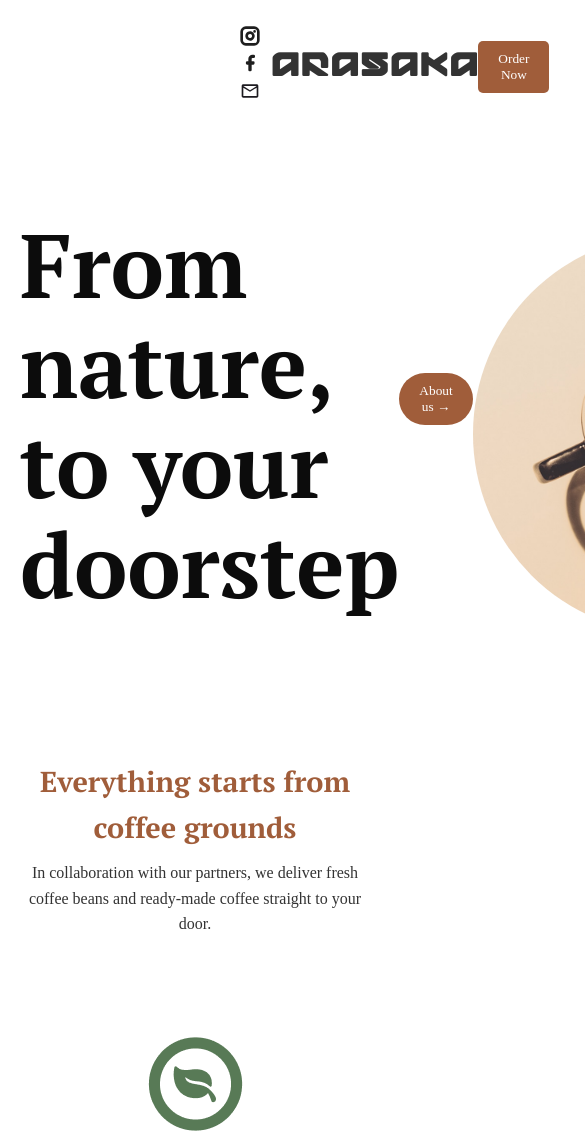
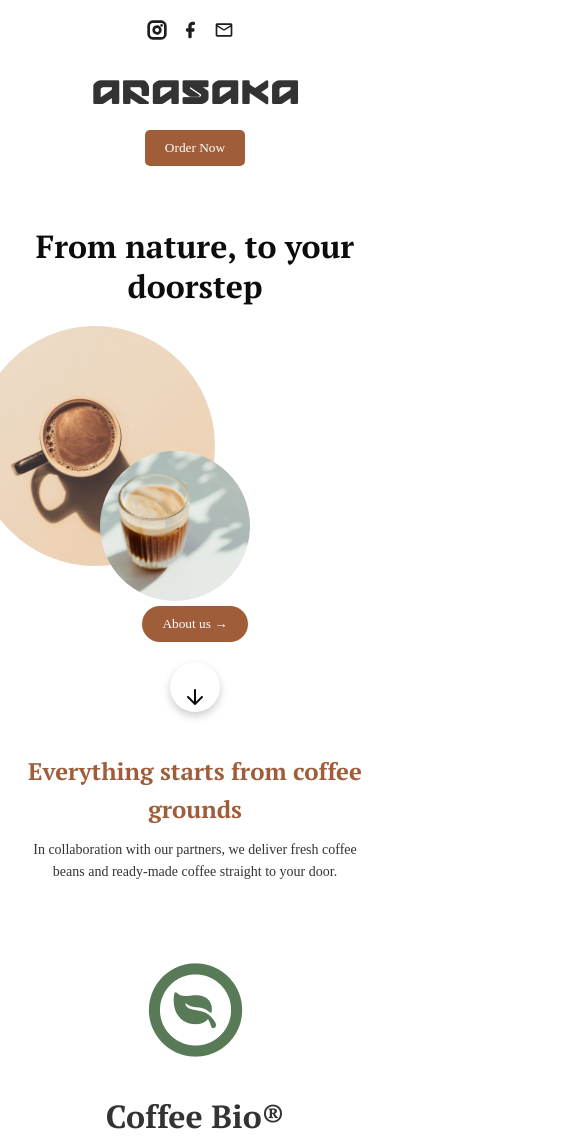
Before and after one commit to suleyman-qrs/eikon-frontend-students-imd1-exercice-landing-page, a plain HTML site: page index.html in a window 390 px wide. Shown: the top 1146 px of the page, 585 px wide, since content can reach past the window. Drawn offline with Linux system fonts and the light colour scheme; a web font is replaced by a local one.

Commit message:
added eve more stuff

```diff
--- a/index.html
+++ b/index.html
@@ -22,18 +22,18 @@
         </div>
     </header>
     <main>
-        <section class="hero">
+    <section class="hero">
             <h1>From nature, to your doorstep</h1>
-            <button class="about-us">About us →</button>
             <div class="hero-images">
                 <img src="/images/coffee1.png" alt="Coffee cup">
                 <img src="/images/coffee2.png" alt="Coffee cup">
             </div>
-            <div class="scroll-indicator">
-                <button class="scroll-button" aria-label="Scroll down">
-                    <img src="/images/Arrow down.png" alt="Scroll down">
-            </div>
         </section>
+        <button class="about-us">About us →</button>
+        <div class="scroll-indicator">
+            <button class="scroll-button" aria-label="Scroll down">
+                <img src="/images/Arrow down.png" alt="Scroll down">
+        </div>
         <section class="intro">
             <h2>Everything starts from coffee grounds</h2>
             <p>In collaboration with our partners, we deliver fresh coffee beans and ready-made coffee straight to your door.</p>
@@ -55,7 +55,7 @@
                     <img src="/images/impact.png" alt="Social impact">
                     <p>Made in Switzerland with a good social impact</p>
                 </div>
-                <div>
+                <div class="temperature">
                     <img src="/images/temp.png" alt="Temperature">
                     <p>59°F</p>
                 </div>
--- a/style.css
+++ b/style.css
@@ -70,20 +70,18 @@ body {
     font-family: "PT Serif";
     width: 600px;
     color: #0C0C0C;
-    font-family: "PT Serif";
     font-size: 90px;
     line-height: 100px;
 }
 
-.hero .about-us {
+.about-us {
     background-color: #a05d3a;
     color: #fff;
     border: none;
     padding: 10px 20px;
     border-radius: 40px;
     cursor: pointer;
-    margin-bottom: 40px;
-    margin-top: 10px;
+    margin-left: 50px;
 }
 
 .hero-images {
@@ -100,6 +98,7 @@ body {
     border-radius: 100%;
     object-fit: cover;
     position: relative;
+    margin-right: 200px;
 }
 
 .hero-images img:first-child {
@@ -113,9 +112,38 @@ body {
     z-index: 2;
 }
 
+.scroll-indicator {
+    display: flex;
+    justify-content: center;
+    align-items: center;
+    margin-top: 40px;
+}
+.scroll-button {
+    background-color: #fff;
+    border: none;
+    border-radius: 50%;
+    width: 60px;
+    height: 60px;
+    display: flex;
+    justify-content: center;
+    align-items: center;
+    box-shadow: 0 4px 8px rgba(0, 0, 0, 0.2);
+    cursor: pointer;
+}
+
 .scroll-indicator img {
-    margin-top: 20px;
-    width: 30px;
+    width: 24px;
+    height: auto;
+    animation: bounce 2s infinite;
+}
+
+@keyframes bounce {
+    0%, 100% {
+        transform: translateY(0);
+    }
+    50% {
+        transform: translateY(10px); /* Adjust bounce height */
+    }
 }
 
 /* Intro Section */
@@ -151,7 +179,7 @@ body {
 }
 
 .features-grid div {
-        display: flex;
+    display: flex;
     flex-direction: column;
     align-items: center;
     justify-content: center;
@@ -164,6 +192,8 @@ body {
     height: 50px;
     margin-bottom: 10px;
 }
+
+
 
 .discover-more {
     background-color: #a05d3a;
@@ -260,3 +290,134 @@ body {
     width: 40px;
     margin: 0 5px;
 }
+
+
+
+@media (max-width: 768px) {
+    body {
+        font-size: 14px;
+    }
+
+    /* Header */
+    .header-container {
+        flex-direction: column;
+        align-items: center;
+        margin-left: 0;
+        padding: 20px;
+    }
+
+    .header-container h1 {
+        margin-bottom: 10px;
+    }
+
+    .order-now {
+        margin-right: 0;
+    }
+
+    /* Hero Section */
+    .hero {
+        flex-direction: column;
+        text-align: center;
+        padding: 40px 20px;
+    }
+
+    .hero h1 {
+        font-size: 2rem;
+        line-height: 2.5rem;
+        width: 100%;
+    }
+
+    .about-us {
+        display: flex;
+        justify-content: center;
+        align-items: center;
+        margin: 20px 0;
+        padding: 10px 20px;
+        border-radius: 40px;
+        margin: 0 auto;
+    }
+
+    .hero-images {
+        flex-direction: column;
+        gap: 20px;
+        margin-top: 20px;
+    }
+
+    .hero-images img:first-child {
+        max-width: 240px;
+    }
+
+    .hero-images img:last-child {
+        transform: translate(80px, 80px);
+        max-width: 150px;
+        z-index: 2;
+
+    }
+
+    /* Scroll Indicator */
+    .scroll-indicator {
+        margin-top: 20px;
+    }
+
+    .scroll-button {
+        width: 50px;
+        height: 50px;
+    }
+
+    /* Intro Section */
+    .intro {
+        padding: 20px;
+    }
+
+    .intro h2 {
+        font-size: 1.5rem;
+    }
+
+    /* Features Section */
+    .features-grid {
+        grid-template-columns: 1fr;
+        gap: 20px;
+    }
+
+    .features-grid img {
+        width: 40px;
+        height: 40px;
+    }
+
+    /* Promo Section */
+    .promo {
+        padding: 20px;
+    }
+
+    .promo h2 {
+        font-size: 1.5rem;
+    }
+
+    .promo input {
+        width: 100%;
+    }
+
+    .promo form {
+        flex-direction: column;
+        gap: 10px;
+    }
+
+    /* Footer */
+    .footer-container {
+        padding: 20px;
+    }
+
+    .footer-links {
+        flex-direction: column;
+        align-items: center;
+        gap: 20px;
+    }
+
+    .footer-links ul {
+        text-align: center;
+    }
+
+    .payment-icons img {
+        width: 30px;
+    }
+}
```
